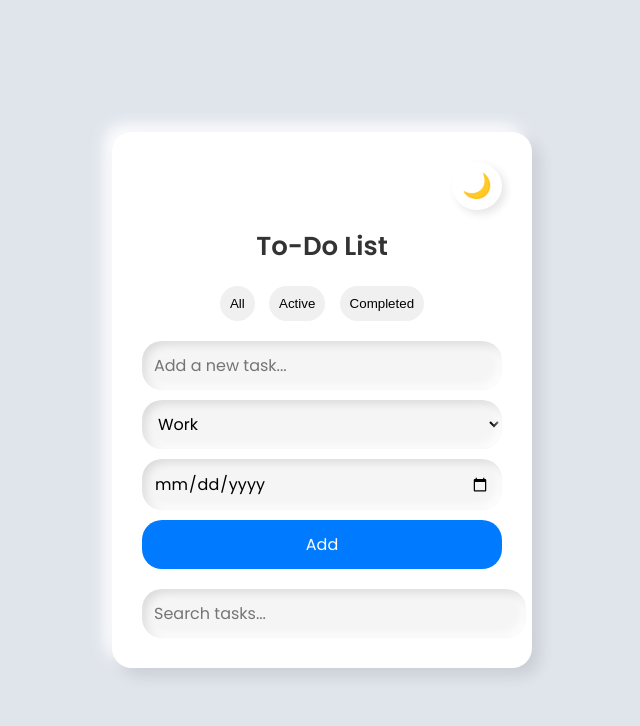
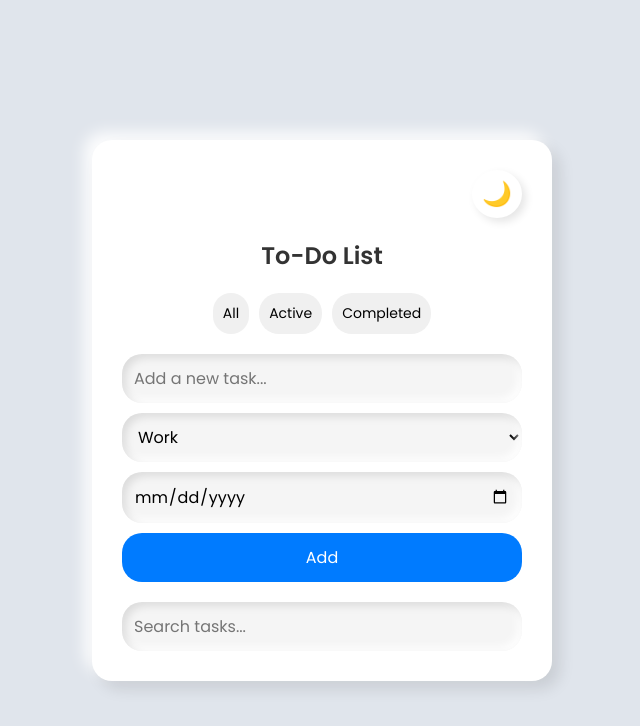
Before and after one commit to DA-Rivindi/todo-list-app, a plain HTML site: page index.html in a window 1280 px wide. Shown: the whole page, without its empty margins (318-958 px from the left). Drawn offline with Linux system fonts and the light colour scheme.

Commit message:
Update style.css

```diff
--- a/style.css
+++ b/style.css
@@ -1,3 +1,4 @@
+/* Importing Poppins font */
 @import url('https://fonts.googleapis.com/css2?family=Poppins:wght@400;600&display=swap');
 
 /* Global Styles */
@@ -9,6 +10,7 @@ body {
     align-items: center;
     height: 100vh;
     margin: 0;
+    padding: 10px;
     transition: background-color 0.3s ease;
 }
 
@@ -19,14 +21,15 @@ body {
     border-radius: 20px;
     box-shadow: 8px 8px 15px rgba(0, 0, 0, 0.1),
                 -8px -8px 15px rgba(255, 255, 255, 0.9);
-    width: 360px;
+    width: 100%;
+    max-width: 400px;
     text-align: center;
     transition: background-color 0.3s ease, box-shadow 0.3s ease;
 }
 
 /* Heading Styling */
 h1 {
-    font-size: 26px;
+    font-size: 24px;
     color: #333;
     margin-bottom: 20px;
 }
@@ -34,6 +37,7 @@ h1 {
 /* Theme Toggle Button */
 .theme-toggle-container {
     text-align: right;
+    margin-bottom: 20px;
 }
 
 #theme-toggle {
@@ -60,7 +64,9 @@ h1 {
     margin-bottom: 20px;
 }
 
-#todo-input {
+#todo-input,
+#category,
+#due-date {
     padding: 12px;
     border: none;
     border-radius: 20px;
@@ -69,40 +75,34 @@ h1 {
                 inset -4px -4px 8px rgba(255, 255, 255, 0.9);
     font-size: 16px;
     font-family: 'Poppins', sans-serif;
-    transition: box-shadow 0.3s ease;
+    width: 100%;
+    box-sizing: border-box;
 }
 
 #todo-input::placeholder {
     font-family: 'Poppins', sans-serif;
 }
 
-#todo-input:focus {
+#todo-input:focus,
+#category:focus,
+#due-date:focus {
     outline: none;
     box-shadow: inset 6px 6px 12px rgba(0, 0, 0, 0.2),
                 inset -6px -6px 12px rgba(255, 255, 255, 0.9);
-}
-
-#category, #due-date {
-    padding: 12px;
-    border: none;
-    border-radius: 20px;
-    background-color: #f5f5f5;
-    box-shadow: inset 4px 4px 8px rgba(0, 0, 0, 0.1),
-                inset -4px -4px 8px rgba(255, 255, 255, 0.9);
-    font-size: 16px;
-    font-family: 'Poppins', sans-serif;
 }
 
 #add-btn {
     background-color: #007bff;
     color: white;
     border: none;
-    padding: 12px 20px;
+    padding: 12px;
     border-radius: 20px;
     cursor: pointer;
     transition: background-color 0.3s ease, transform 0.2s ease;
     font-size: 16px;
     font-family: 'Poppins', sans-serif;
+    width: 100%;
+    box-sizing: border-box;
 }
 
 #add-btn:hover {
@@ -112,6 +112,9 @@ h1 {
 
 /* Filter Buttons */
 .filter-buttons {
+    display: flex;
+    justify-content: center;
+    gap: 10px;
     margin-bottom: 20px;
 }
 
@@ -119,9 +122,10 @@ h1 {
     background-color: #f0f0f0;
     border: none;
     padding: 10px;
-    margin: 0 5px;
     border-radius: 20px;
     cursor: pointer;
+    font-size: 14px;
+    font-family: 'Poppins', sans-serif;
 }
 
 .filter-buttons button:hover {
@@ -139,13 +143,14 @@ h1 {
     font-size: 16px;
     font-family: 'Poppins', sans-serif;
     width: 100%;
+    box-sizing: border-box;
 }
 
 /* Task List */
 #todo-list {
     list-style-type: none;
     padding: 0;
-    margin-top: 20px;
+    margin: 0;
 }
 
 /* Task Item */
@@ -173,7 +178,7 @@ button.remove-btn {
     background-color: #dc3545;
     color: white;
     border: none;
-    padding: 8px 12px;
+    padding: 8px;
     border-radius: 50%;
     cursor: pointer;
     box-shadow: 4px 4px 8px rgba(0, 0, 0, 0.1),
@@ -209,7 +214,8 @@ body.dark-mode {
                 -8px -8px 15px rgba(255, 255, 255, 0.2);
 }
 
-#todo-input.dark-mode {
+#todo-input.dark-mode,
+#search.dark-mode {
     background-color: #333;
 }
 
@@ -219,20 +225,5 @@ body.dark-mode {
 
 #todo-list li.dark-mode {
     background-color: #333;
+    color: #f5f5f5;
 }
-
-/* Smooth Transition for Input and List Items */
-#todo-input,
-#add-btn {
-    transition: all 0.3s ease;
-}
-
-li {
-    opacity: 0;
-    transform: translateY(10px);
-    animation: fadeIn 0.3s ease forwards;
-}
-
-li.removing {
-    animation: fadeOut 0.3s ease forwards;
-}
```
